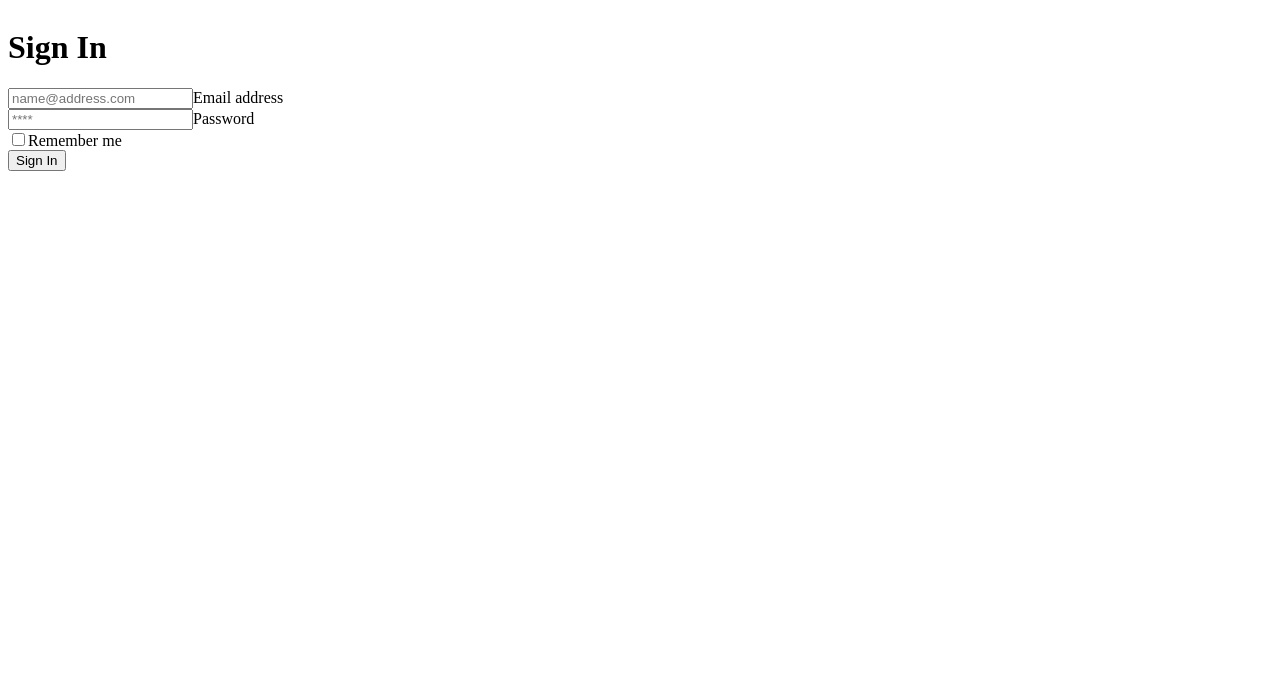
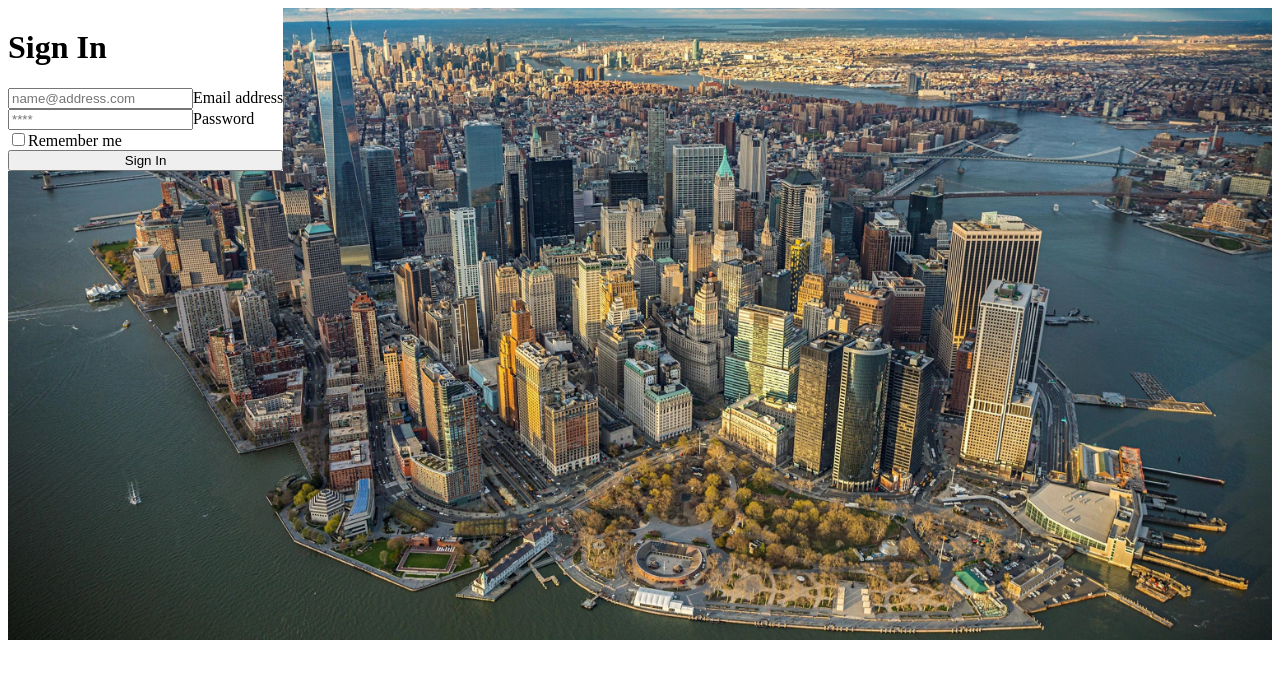
Before and after one commit to kyungbbabi/chan_firstProject, a React (Create React App) app: page /Login in a window 1280 px wide. Shown: the top 678 px of the page. Built offline with nearby package versions, Linux system fonts and the light colour scheme.

Commit message:
docs: fixed login page

```diff
--- a/src/component/BackgroundImage.js
+++ b/src/component/BackgroundImage.js
@@ -3,8 +3,8 @@ import image from "../newyork.png"
 
 export default function BackgroundImage(props) {
   return(
-    <div style={{backgroundSize:"cover"}}>
-      <img src={image} />
+    <div style={{margin:"0"}}>
+      <img src={image} width="100%" />
     </div>
   );
 }
--- a/src/pages/Login.js
+++ b/src/pages/Login.js
@@ -11,7 +11,7 @@ export default function Login(props) {
   return (
     <div>
       <div style={{postion:"relative"}}>
-        <div style={{position:"absolute"}}> {/* float로 위치 오른쪽 왼쪽 조절가능 */}
+        <div style={{position:"absolute", backgroundColor:"white", display:"grid"}}> {/* float로 위치 오른쪽 왼쪽 조절가능 */}
           <h1>Sign In</h1>
           <div postion="relative">
             <input type="email" placeholder="name@address.com" />
@@ -27,7 +27,7 @@ export default function Login(props) {
           <button type="submit" onClick={handleClickLogin}>Sign In</button>
         </div>
         <div id="img_login"></div>
-        {/* <BackgroundImage /> */}
+        <BackgroundImage />
       </div>
     </div>
   );
--- a/src/style.css
+++ b/src/style.css
@@ -1,3 +1,3 @@
-bg-img{
+.bg-img{
   background-size: cover;
-}
+};
```
